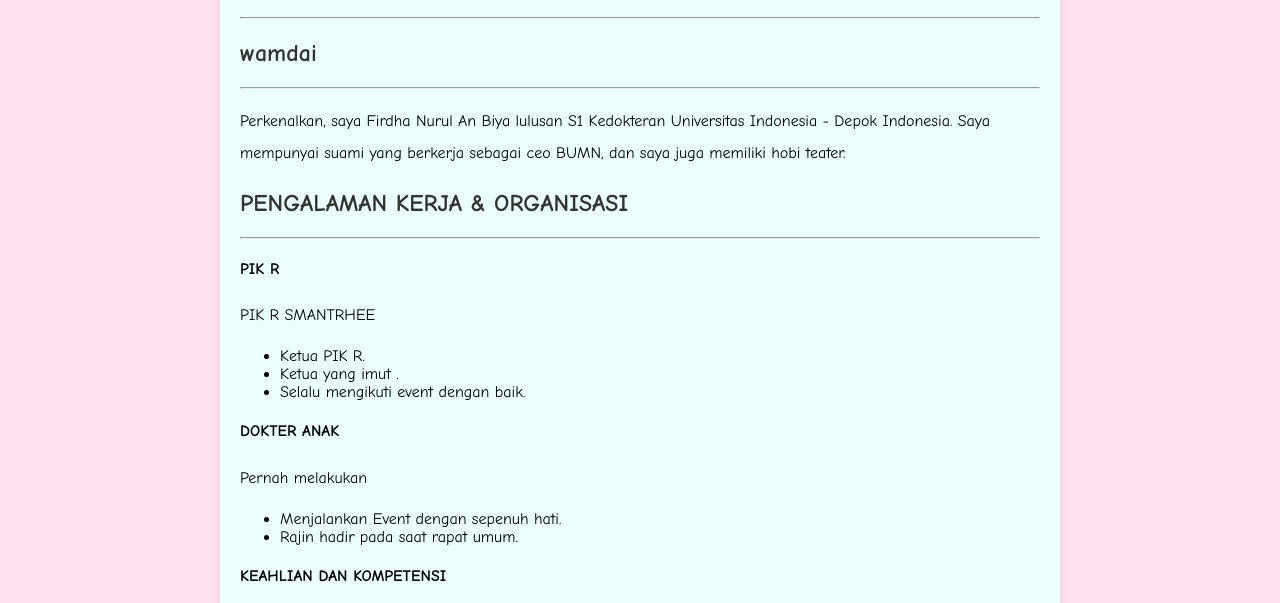
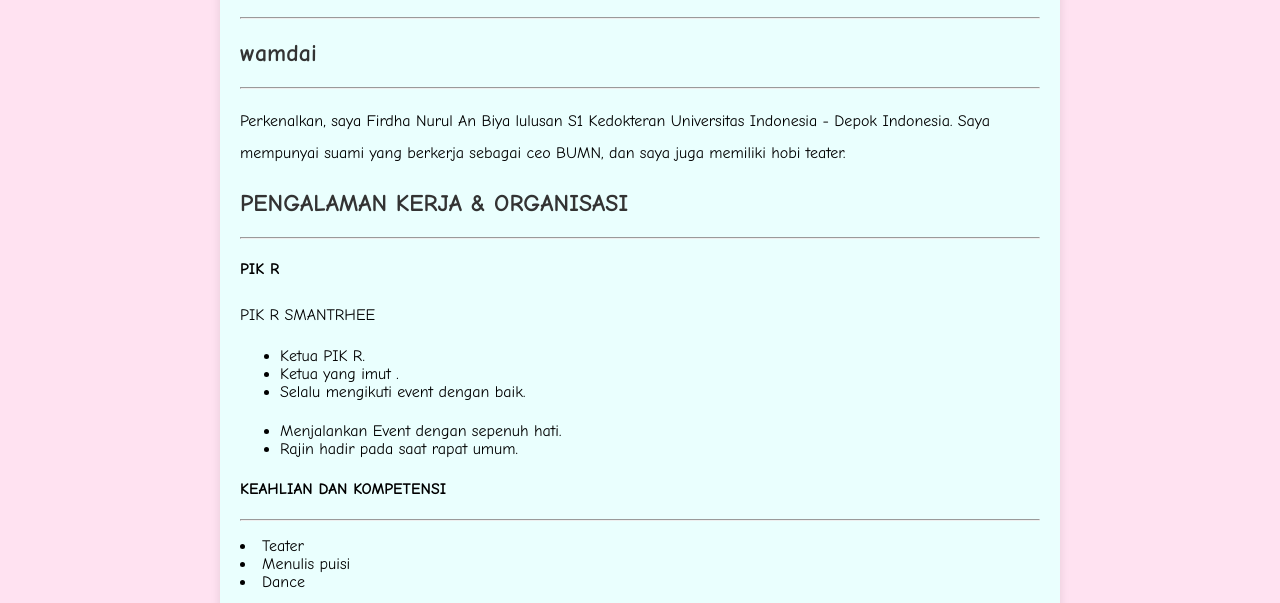
Before and after one commit to nsalshabilaw/Firdha-Nurul-An-biya, a plain HTML site: page index.html in a window 1280 px wide. Shown: the part 408-1011 px from the top of the page. Drawn offline with Linux system fonts and the light colour scheme.

Commit message:
Update index.html

```diff
--- a/index.html
+++ b/index.html
@@ -100,8 +100,8 @@ html lang="en">
                     <li>Selalu mengikuti event dengan baik.</li>
                 </ul>
             </body>
-            <h4>DOKTER ANAK </h4>
-                <p>Pernah melakukan
+            <h4> </h4>
+                <p>
             <html lang="en">
             <head>
                 <meta charset="UTF-8">
```
